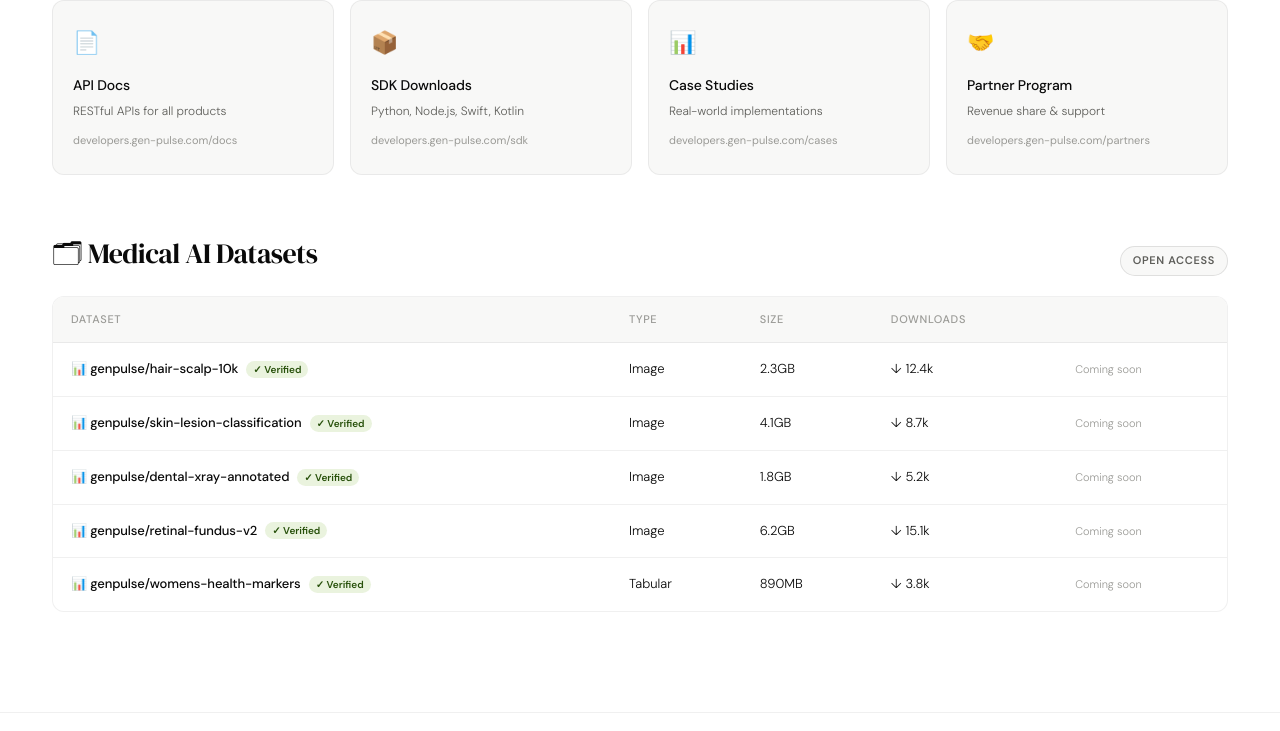
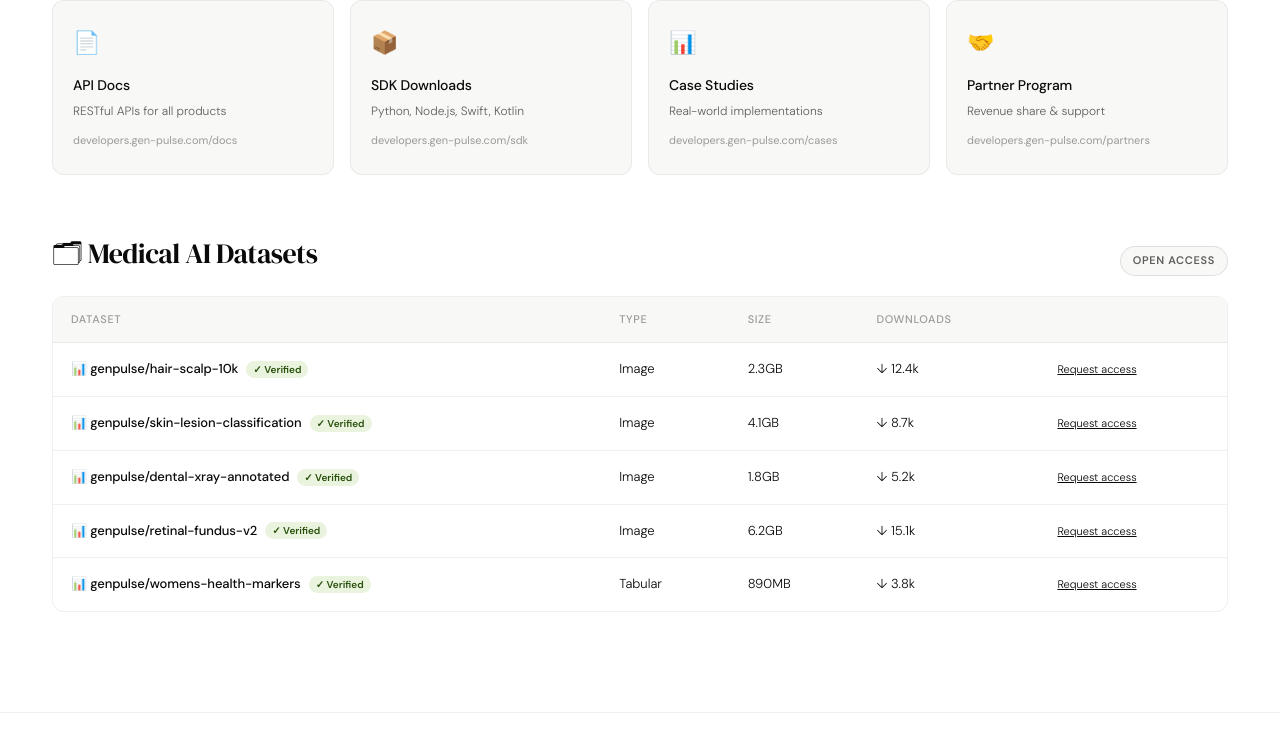
Before and after one commit to BaoBoomBoom/Genpulse, a website: page genpulse web/index.html in a window 1280 px wide. Shown: the part 7947-8678 px from the top of the page. Drawn offline with Linux system fonts and the light colour scheme.

Commit message:
Dataset table: Coming soon -> Request access via support email

```diff
--- a/genpulse web/index.html
+++ b/genpulse web/index.html
@@ -1406,35 +1406,35 @@
           <td>Image</td>
           <td>2.3GB</td>
           <td>↓ 12.4k</td>
-          <td><span class="dev-soon">Coming soon</span></td>
+          <td><a class="dev-soon" href="mailto:support@genpulse.io?subject=Dataset%20access%20request" style="color:var(--black);text-decoration:underline;">Request access</a></td>
         </tr>
         <tr>
           <td><span class="dev-dataset-name">📊 genpulse/skin-lesion-classification</span><span class="dev-verified">✓ Verified</span></td>
           <td>Image</td>
           <td>4.1GB</td>
           <td>↓ 8.7k</td>
-          <td><span class="dev-soon">Coming soon</span></td>
+          <td><a class="dev-soon" href="mailto:support@genpulse.io?subject=Dataset%20access%20request" style="color:var(--black);text-decoration:underline;">Request access</a></td>
         </tr>
         <tr>
           <td><span class="dev-dataset-name">📊 genpulse/dental-xray-annotated</span><span class="dev-verified">✓ Verified</span></td>
           <td>Image</td>
           <td>1.8GB</td>
           <td>↓ 5.2k</td>
-          <td><span class="dev-soon">Coming soon</span></td>
+          <td><a class="dev-soon" href="mailto:support@genpulse.io?subject=Dataset%20access%20request" style="color:var(--black);text-decoration:underline;">Request access</a></td>
         </tr>
         <tr>
           <td><span class="dev-dataset-name">📊 genpulse/retinal-fundus-v2</span><span class="dev-verified">✓ Verified</span></td>
           <td>Image</td>
           <td>6.2GB</td>
           <td>↓ 15.1k</td>
-          <td><span class="dev-soon">Coming soon</span></td>
+          <td><a class="dev-soon" href="mailto:support@genpulse.io?subject=Dataset%20access%20request" style="color:var(--black);text-decoration:underline;">Request access</a></td>
         </tr>
         <tr>
           <td><span class="dev-dataset-name">📊 genpulse/womens-health-markers</span><span class="dev-verified">✓ Verified</span></td>
           <td>Tabular</td>
           <td>890MB</td>
           <td>↓ 3.8k</td>
-          <td><span class="dev-soon">Coming soon</span></td>
+          <td><a class="dev-soon" href="mailto:support@genpulse.io?subject=Dataset%20access%20request" style="color:var(--black);text-decoration:underline;">Request access</a></td>
         </tr>
       </tbody>
     </table>
```
